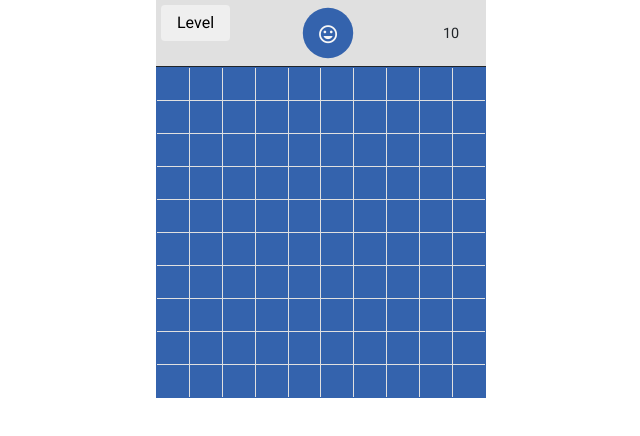
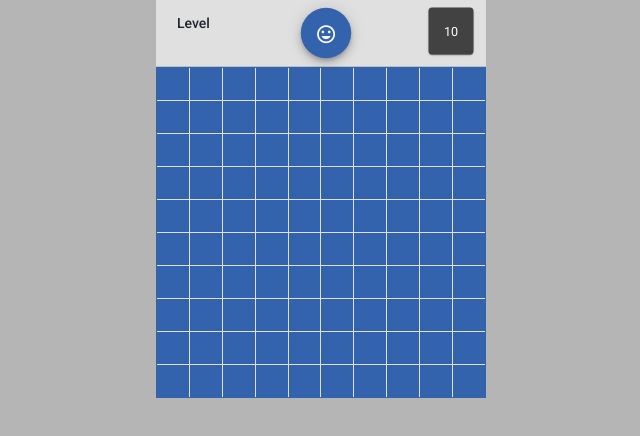
Before and after one commit to dungnguyentien0409/minesweeper, an Angular app: page / in a window 1280 px wide. Shown: the top 436 px of the page, without its empty margins (319-959 px from the left). Built offline with nearby package versions, Linux system fonts and the light colour scheme.

Commit message:
config for deploy

```diff
--- a/angular.json
+++ b/angular.json
@@ -27,6 +27,7 @@
               "src/assets"
             ],
             "styles": [
+              "./node_modules/@angular/material/prebuilt-themes/pink-bluegrey.css",
               "src/styles.scss"
             ],
             "scripts": []
@@ -83,6 +84,7 @@
             "tsConfig": "src/tsconfig.spec.json",
             "karmaConfig": "src/karma.conf.js",
             "styles": [
+              "./node_modules/@angular/material/prebuilt-themes/pink-bluegrey.css",
               "src/styles.scss"
             ],
             "scripts": [],
--- a/package.json
+++ b/package.json
@@ -12,14 +12,18 @@
   "private": true,
   "dependencies": {
     "@angular/animations": "~7.2.0",
+    "@angular/cdk": "^7.2.0",
     "@angular/common": "~7.2.0",
     "@angular/compiler": "~7.2.0",
     "@angular/core": "~7.2.0",
     "@angular/forms": "~7.2.0",
+    "@angular/material": "^7.2.0",
     "@angular/platform-browser": "~7.2.0",
     "@angular/platform-browser-dynamic": "~7.2.0",
     "@angular/router": "~7.2.0",
+    "bootstrap": "^4.5.0",
     "core-js": "^2.5.4",
+    "node-sass": "^4.14.1",
     "rxjs": "~6.3.3",
     "tslib": "^1.9.0",
     "zone.js": "~0.8.26"
--- a/src/styles.scss
+++ b/src/styles.scss
@@ -4,4 +4,7 @@
 @import '~bootstrap/dist/css/bootstrap.min.css';
 
 html, body { height: 100%; }
-body { margin: 0; font-family: Roboto, "Helvetica Neue", sans-serif; }
+body {
+    margin: 0; font-family: Roboto, "Helvetica Neue", sans-serif;
+    background-color: $dark-grey;
+}
```
Also changed, not shown: firebase.json (added), 2 other files (tests, documents, lock files or other folders).
